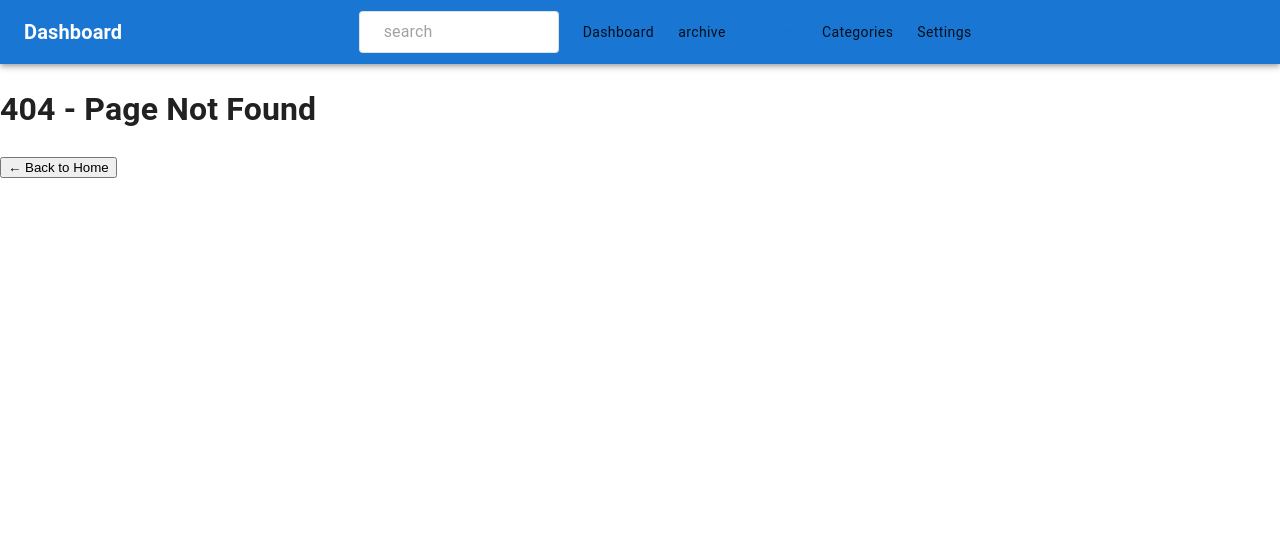
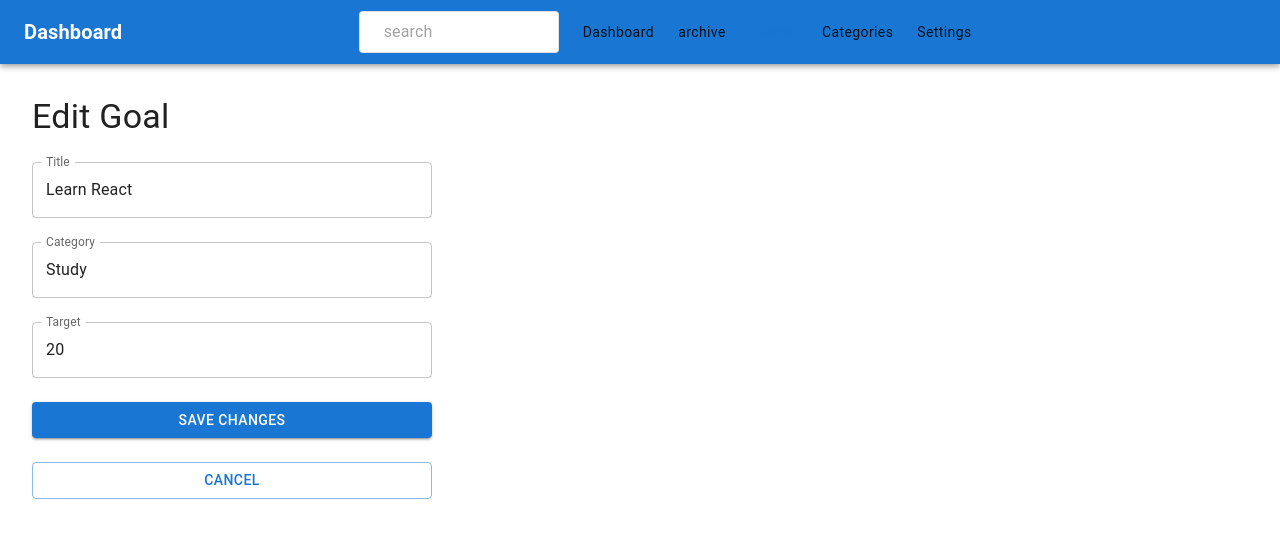
Before and after one commit to sadafamiri/Goal-Tracker, a React (Vite) app in the folder goal-tracker-project/: page /goals/edit/1 in a window 1280 px wide. Before the commit this address had no page. Shown: the top 538 px of the page. Built offline with nearby package versions, Linux system fonts and the light colour scheme; some icons are missing.

Commit message:
tracker commit

```diff
--- a/goal-tracker-project/src/App.jsx
+++ b/goal-tracker-project/src/App.jsx
@@ -6,6 +6,7 @@ import Settings from "./pages/Settings";
 import NotFound from "./pages/NotFound";
 import Goals from "./pages/Goals";
 import NewGoal from "./pages/NewGoal";
+import Edit from "./pages/Edit";
 
 import { Route, Routes } from "react-router-dom";
 
@@ -28,6 +29,7 @@ function App() {
               <Route path="/goals/:id" element={<GoalDetails />} />
               <Route path="/categories" element={<Categories />} />
               <Route path="/settings" element={<Settings />} />
+              <Route path="/goals/edit/:id" element={<Edit/>} />
               <Route path="*" element={<NotFound />} />
             </Route>
           </Routes>
--- a/goal-tracker-project/src/context/GoalsContext.jsx
+++ b/goal-tracker-project/src/context/GoalsContext.jsx
@@ -6,7 +6,6 @@ export const GoalsContext = createContext(null);
 const STORAGE_KEY = "goals";
 
 export function GoalsProvider({ children }) {
-
   // Goals state
   const [goals, setGoals] = useState(() => {
     try {
@@ -36,36 +35,40 @@ export function GoalsProvider({ children }) {
     localStorage.setItem("streak", JSON.stringify(streak));
   }, [goals, xp, streak]);
 
-  // Delete goal
-  const deleteGoal = (id) => {
-    const newGoals = goals.filter((goal) => goal.id !== id);
-    setGoals(newGoals);
+  //  Add Goal
+  const addGoal = (goal) => {
+    setGoals((prev) => [...prev, { ...goal, id: Date.now() }]);
   };
 
-  // Add progress
+  //  Delete Goal
+  const deleteGoal = (id) => {
+    setGoals((prev) => prev.filter((goal) => goal.id !== id));
+  };
+
+  //  Update Goal
+  const updateGoal = (id, updatedGoal) => {
+    setGoals((prev) =>
+      prev.map((goal) => (goal.id === id ? updatedGoal : goal)),
+    );
+  };
+
+  // Add Progress
   const addProgress = (id) => {
-
     const today = new Date().toDateString();
 
     const newGoals = goals.map((goal) => {
-
       if (goal.id !== id) return goal;
 
-
-      if (goal.progress >= goal.target) {
-        return goal;
-      }
+      if (goal.progress >= goal.target) return goal;
 
       const lastLog =
-        goal.logs && goal.logs.length
-          ? goal.logs[goal.logs.length - 1]
-          : null;
+        goal.logs && goal.logs.length ? goal.logs[goal.logs.length - 1] : null;
 
       const lastLogDate = lastLog
         ? new Date(lastLog.date).toDateString()
         : null;
 
-      //STREAK
+      //  STREAK
       if (lastLogDate !== today) {
         const yesterday = new Date();
         yesterday.setDate(yesterday.getDate() - 1);
@@ -77,10 +80,10 @@ export function GoalsProvider({ children }) {
         }
       }
 
-      // PROGRESS
+      //  PROGRESS
       const newProgress = goal.progress + 1;
 
-      // XP
+      //  XP
       setXp((prev) => prev + 10);
 
       const newLog = {
@@ -94,31 +97,26 @@ export function GoalsProvider({ children }) {
         logs: [...(goal.logs || []), newLog],
         status: newProgress >= goal.target ? "completed" : "active",
       };
-
     });
 
     setGoals(newGoals);
   };
 
-  const updateGoals = (nextGoals) => {
-    setGoals(nextGoals);
-  };
-
+  //  Value
   const value = useMemo(
     () => ({
       goals,
-      updateGoals,
+      addGoal,
       deleteGoal,
+      updateGoal,
       addProgress,
       xp,
       streak,
     }),
-    [goals, xp, streak]
+    [goals, xp, streak],
   );
 
   return (
-    <GoalsContext.Provider value={value}>
-      {children}
-    </GoalsContext.Provider>
+    <GoalsContext.Provider value={value}>{children}</GoalsContext.Provider>
   );
 }
--- a/goal-tracker-project/src/pages/Archive.jsx
+++ b/goal-tracker-project/src/pages/Archive.jsx
@@ -3,6 +3,7 @@ import { GoalsContext } from "../context/GoalsContext";
 import GoalCard from "../components/GoalCard";
 import { Grid, Typography, Box } from "@mui/material";
 import { LanguageContext } from "../context/LanguageContext";
+import { useNavigate } from "react-router-dom";
 
 export default function Archive() {
   const { goals, deleteGoal, restoreGoal } = useContext(GoalsContext);
--- a/goal-tracker-project/src/pages/Categories.jsx
+++ b/goal-tracker-project/src/pages/Categories.jsx
@@ -17,7 +17,7 @@ export default function Categories() {
   const { goals } = useContext(GoalsContext);
   const navigate = useNavigate();
 
-  // گرفتن دسته بندی های یکتا
+
   const categories = [...new Set(goals.map((goal) => goal.category))];
 
   return (
--- a/goal-tracker-project/src/pages/Dashboard.jsx
+++ b/goal-tracker-project/src/pages/Dashboard.jsx
@@ -119,30 +119,49 @@ export default function Dashboard() {
                 onDelete={() => deleteGoal(goal.id)}
                 onAddProgress={() => addProgress(goal.id)}
                 onViewDetails={() => navigate(`/goals/${goal.id}`)}
+                onEdit={() => navigate(`/goals/edit/${goal.id}`)}
               />
             </Grid>
           ))
         )}
       </Grid>
 
-      {/* ✅ Completed Preview */}
+      {/*  Completed Preview  */}
       <Typography variant="h5" mb={2}>
         {t("completedGoals")}
       </Typography>
 
       <Grid container spacing={2}>
-        {completedList.slice(0, 3).map((goal) => (
-          <Grid item xs={12} sm={6} md={4} key={goal.id}>
-            <GoalCard
-              title={goal.title}
-              progress={goal.progress}
-              target={goal.target}
-              category={goal.category}
-            />
-          </Grid>
-        ))}
+        {completedList.length === 0 ? (
+          <Typography>{t("noActiveGoals")}</Typography>
+        ) : (
+          completedList.slice(0, 3).map((goal) => (
+            <Grid item xs={12} sm={6} md={4} key={goal.id}>
+              <Paper sx={{ p: 2, borderRadius: 3 }}>
+                <Typography variant="h6">{goal.title}</Typography>
+
+                <Typography color="text.secondary" mb={1}>
+                  {goal.category}
+                </Typography>
+
+                <Typography color="success.main" mb={1}>
+                  ✅ {t("completedGoals")}
+                </Typography>
+
+                <Button
+                  variant="outlined"
+                  size="small"
+                  onClick={() => navigate("/archive")}
+                >
+                  {t("viewArchive")}
+                </Button>
+              </Paper>
+            </Grid>
+          ))
+        )}
       </Grid>
 
+      {/* button Archive */}
       <Button sx={{ mt: 2 }} onClick={() => navigate("/archive")}>
         {t("viewArchive")}
       </Button>
--- /dev/null
+++ b/goal-tracker-project/src/pages/Edit.jsx
@@ -0,0 +1,78 @@
+// src/pages/EditGoal.jsx
+import React, { useContext, useState, useEffect } from "react";
+import { useParams, useNavigate } from "react-router-dom";
+import { GoalsContext } from "../context/GoalsContext";
+
+import { Box, Typography, TextField, Button, Stack } from "@mui/material";
+
+export default function Edit() {
+  const { id } = useParams();
+  const navigate = useNavigate();
+  const { goals, updateGoal } = useContext(GoalsContext);
+
+  const goal = goals.find((g) => g.id === Number(id));
+
+  const [title, setTitle] = useState("");
+  const [category, setCategory] = useState("");
+  const [target, setTarget] = useState("");
+
+  useEffect(() => {
+    if (goal) {
+      setTitle(goal.title);
+      setCategory(goal.category);
+      setTarget(goal.target);
+    }
+  }, [goal]);
+
+  if (!goal) {
+    return <Typography>Goal not found</Typography>;
+  }
+
+  const handleSubmit = () => {
+    updateGoal(goal.id, {
+      ...goal,
+      title,
+      category,
+      target: Number(target),
+    });
+
+    navigate("/goals");
+  };
+
+  return (
+    <Box sx={{ p: 4 }}>
+      <Typography variant="h4" mb={3}>
+        Edit Goal
+      </Typography>
+
+      <Stack spacing={3} maxWidth={400}>
+        <TextField
+          label="Title"
+          value={title}
+          onChange={(e) => setTitle(e.target.value)}
+        />
+
+        <TextField
+          label="Category"
+          value={category}
+          onChange={(e) => setCategory(e.target.value)}
+        />
+
+        <TextField
+          label="Target"
+          type="number"
+          value={target}
+          onChange={(e) => setTarget(e.target.value)}
+        />
+
+        <Button variant="contained" onClick={handleSubmit}>
+          Save Changes
+        </Button>
+
+        <Button variant="outlined" onClick={() => navigate(-1)}>
+          Cancel
+        </Button>
+      </Stack>
+    </Box>
+  );
+}
```
